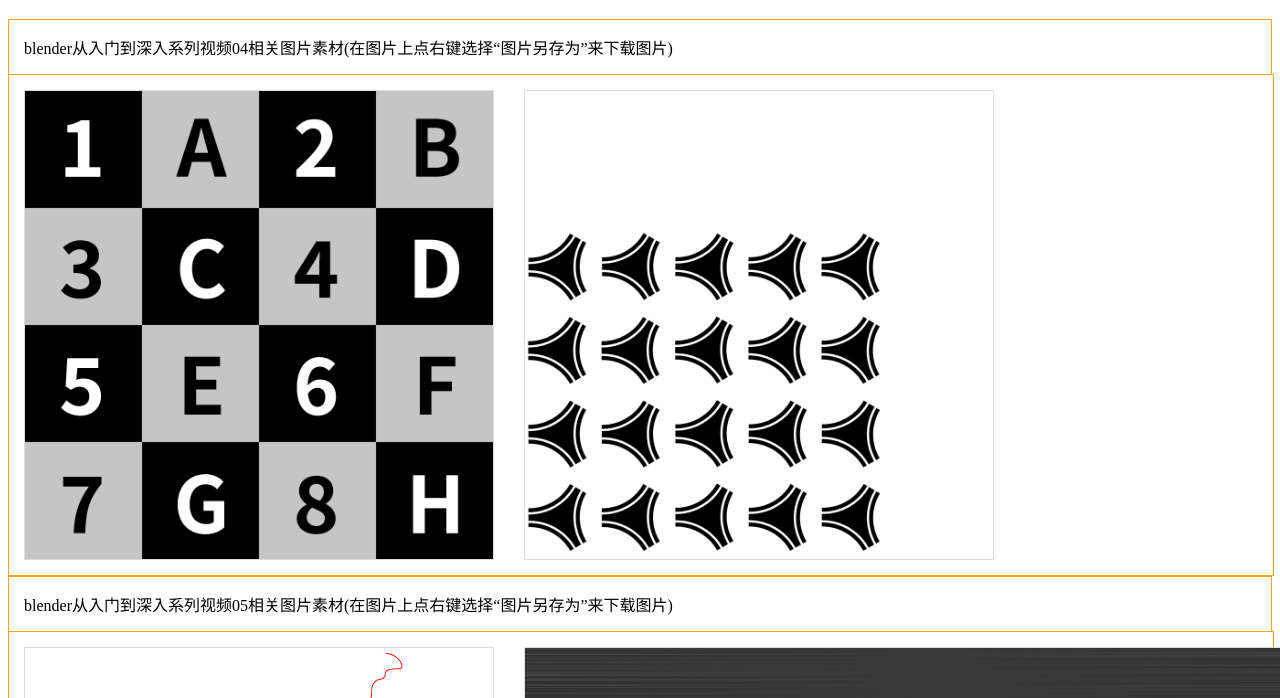
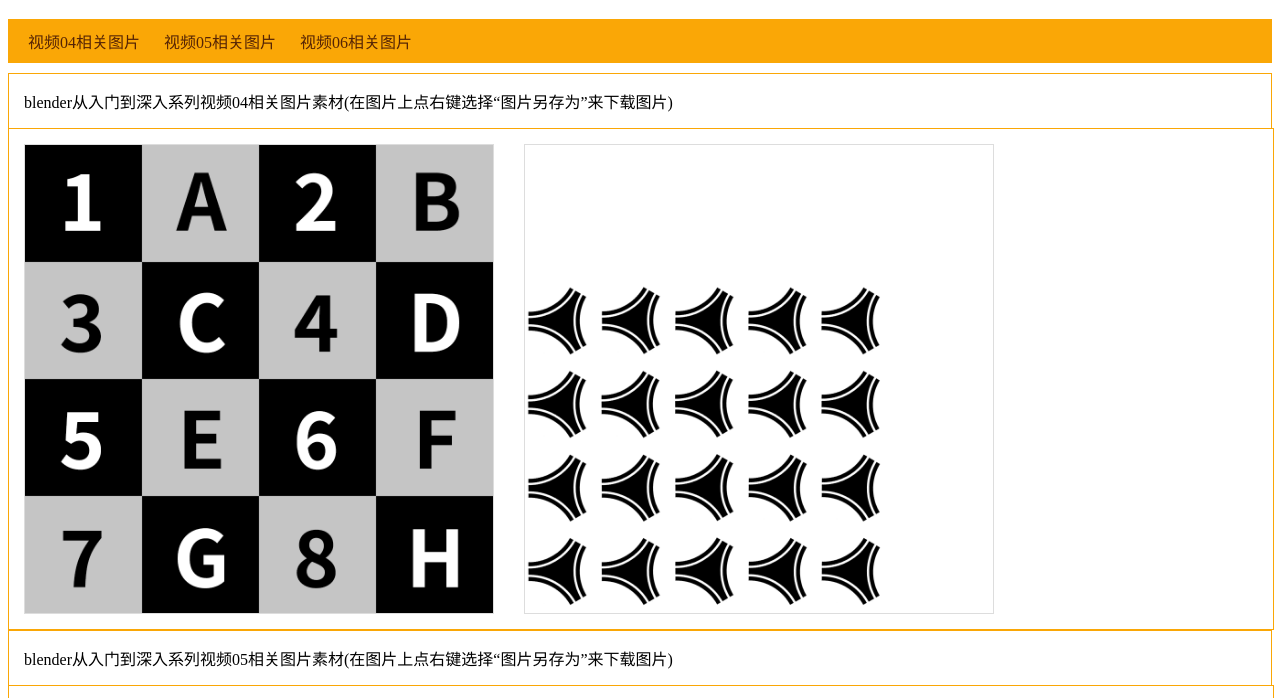
Before and after one commit to cgboy2008/cgroad, a plain HTML site: page index.html in a window 1280 px wide. Shown: the part 70-768 px from the top of the page. Drawn offline with Linux system fonts and the light colour scheme.

Commit message:
'增加了一个图片，修改了页面代码'

```diff
--- a/css/main.css
+++ b/css/main.css
@@ -3,6 +3,19 @@
     height:500px;
     border:1px solid #faa706;
     display:flex;
+}
+.menu{
+    margin:10px auto;
+    background:#faa706;
+    padding:10px;
+}
+.menu a{
+    text-decoration:none;
+    color:#552405;
+    padding:0px 10px;
+}
+.menu a:hover{
+    color:red;
 }
 .wrap img{
     margin:15px;
--- a/index.html
+++ b/index.html
@@ -9,18 +9,28 @@
 </head>
 <body>
     <h1>CG-Road频道素材</h1>
-    <div class="source_title">blender从入门到深入系列视频04相关图片素材(在图片上点右键选择“图片另存为”来下载图片)</div>
+    <div class="menu">
+        <a href="#course04">视频04相关图片</a>
+        <a href="#course05">视频05相关图片</a>
+        <a href="#course06">视频06相关图片</a>
+    </div>
+    <div class="source_title" id="course04">blender从入门到深入系列视频04相关图片素材(在图片上点右键选择“图片另存为”来下载图片)</div>
     <div class="wrap">
         <img src="./images/chess.jpg" alt="棋盘格图片">
         <img src="./images/football_uv02.jpg" alt="足球贴图">
     </div>
 
-    <div class="source_title">blender从入门到深入系列视频05相关图片素材(在图片上点右键选择“图片另存为”来下载图片)</div>
+    <div class="source_title" id="course05">blender从入门到深入系列视频05相关图片素材(在图片上点右键选择“图片另存为”来下载图片)</div>
     <div class="wrap">
         <img src="./images/flowerpot.png" alt="曲线参考图片">
         <img src="./images/wood.jpg" alt="木纹贴图">
         <img src="./images/flower.png" alt="透明背景花朵图片">
     </div>
 
+    <div class="source_title" id="course06">blender从入门到深入系列视频06相关图片素材(在图片上点右键选择“图片另存为”来下载图片)</div>
+    <div class="wrap">
+        <img src="./images/football_uv08.jpg" alt="足球贴图">
+    </div>
+
 </body>
 </html>
```
Also changed, not shown: images/football_uv08.jpg (added).
